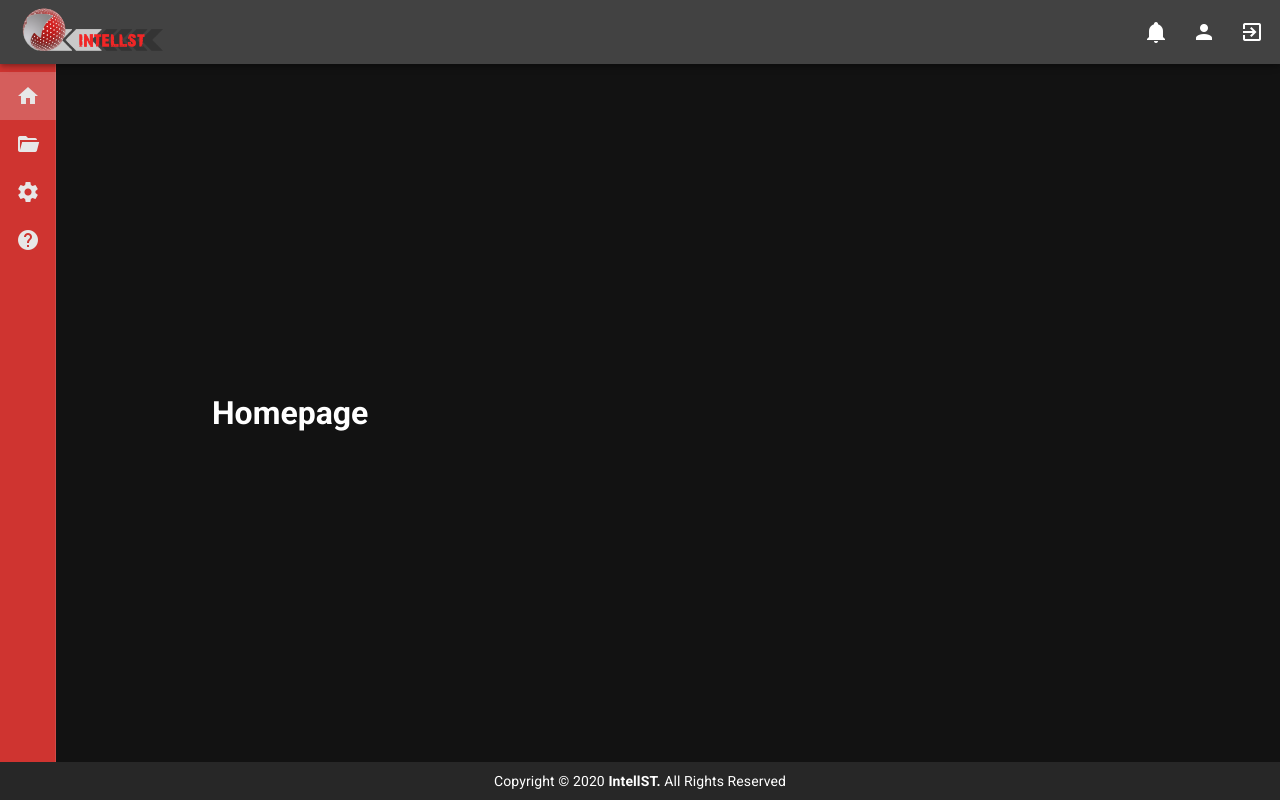
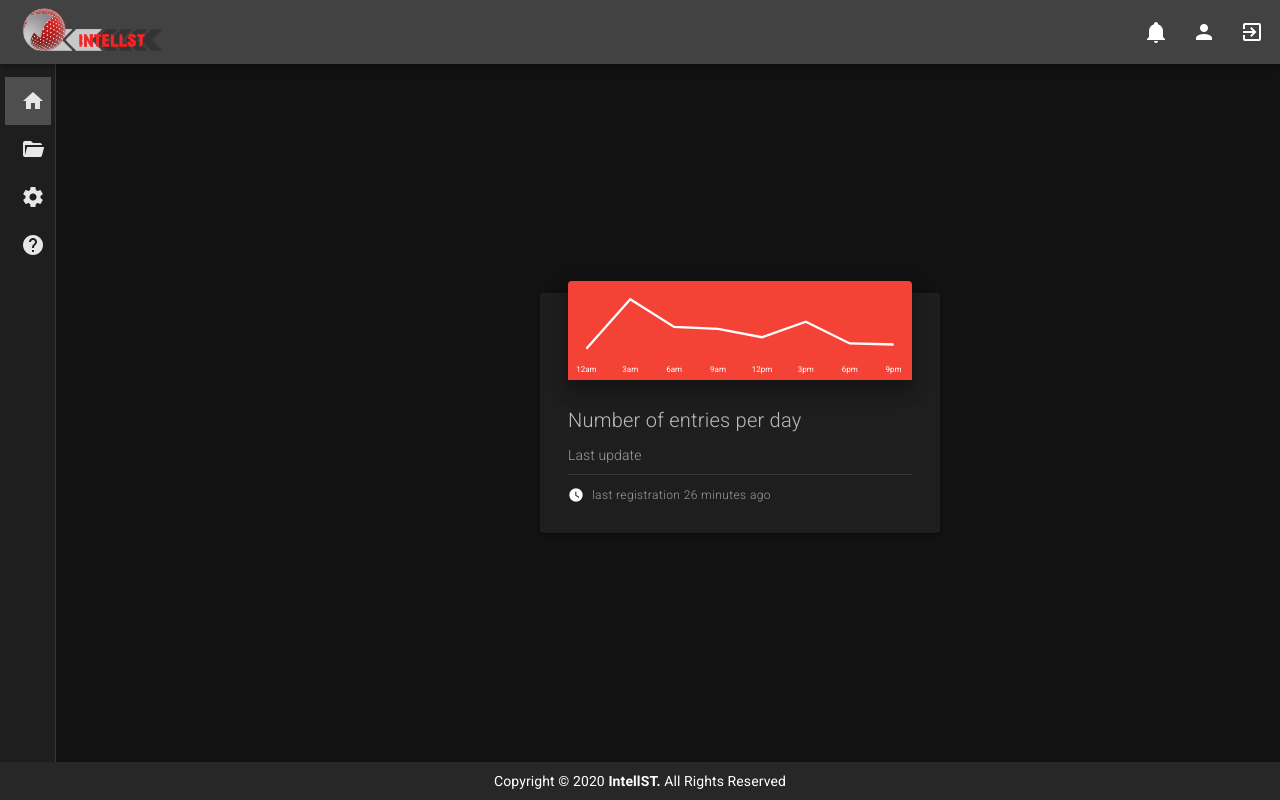
Before and after one commit to mihaibudeci/IntellST-frontend, a Vue app: page / in a window 1280 px wide. Built offline with nearby package versions, Linux system fonts and the light colour scheme.

Commit message:
Change menu and home content

```diff
--- a/src/App.vue
+++ b/src/App.vue
@@ -1,99 +1,15 @@
 <template>
-  <v-app id="inspire">
-    <v-navigation-drawer
-      app
-      clipped
-      width="200"
-      permanent
-      expand-on-hover
-      color="red darken-1"
-      class="transparent"
-    >
-      <v-list dense>
-        <v-list-item link to="/">
-          <v-list-item-action>
-            <v-icon>mdi-home</v-icon>
-          </v-list-item-action>
-          <v-list-item-content>
-            <v-list-item-title>Home page</v-list-item-title>
-          </v-list-item-content>
-        </v-list-item>
-        <v-list-item link to="/cases">
-          <v-list-item-action>
-            <v-icon>mdi-folder-open</v-icon>
-          </v-list-item-action>
-          <v-list-item-content>
-            <v-list-item-title>Consult cases</v-list-item-title>
-          </v-list-item-content>
-        </v-list-item>
-        <v-list-item link to="/settings">
-          <v-list-item-action>
-            <v-icon>mdi-cog</v-icon>
-          </v-list-item-action>
-          <v-list-item-content>
-            <v-list-item-title>Settings</v-list-item-title>
-          </v-list-item-content>
-        </v-list-item>
-        <v-list-item link  to="/about">
-          <v-list-item-action>
-            <v-icon>mdi-help-circle</v-icon>
-          </v-list-item-action>
-          <v-list-item-content>
-            <v-list-item-title>FAQ</v-list-item-title>
-          </v-list-item-content>
-        </v-list-item>
-      </v-list>
-    </v-navigation-drawer>
-
-    <v-app-bar
-      app
-      color="grey darken-3"
-      clipped-left
-    >
-      <img :src="require('./assets/logo.svg')" class="mt-2 mr-1" height="100"/>
-      <v-spacer></v-spacer>
-      <v-btn icon>
-        <v-icon>mdi-bell</v-icon>
-      </v-btn>
-      <v-btn icon>
-        <v-icon>mdi-account</v-icon>
-      </v-btn>
-      <v-btn icon to="/login">
-        <v-icon>mdi-exit-to-app</v-icon>
-      </v-btn>
-    </v-app-bar>
-
-    <v-content>
-      <v-container
-        class="fill-height"
-        fluid
-      >
-    <router-view></router-view>
-      </v-container>
-    </v-content>
-
-    <v-footer app padless>
-      <v-card-text class="py-2 white--text text-center">
-        Copyright &copy; {{ new Date().getFullYear() }} <strong>IntellST.</strong> All Rights Reserved
-      </v-card-text>
-    </v-footer>
+  <v-app>
+    <v-dashboard/>
   </v-app>
 </template>
 
 <script>
+  import VDashboard from '@/views/Dashboard.vue';
+
   export default {
-    props: {
-      source: String,
-    },
-    created () {
-      this.$vuetify.theme.dark = true
-    },
+    components: {
+      VDashboard,
+    }
   }
 </script>
-
-<style scoped>
-.transparent {
-   opacity: 0.90;
-   border-color: transparent!important;
- }
-</style>
--- /dev/null
+++ b/src/views/Dashboard.vue
@@ -0,0 +1,108 @@
+<template>
+  <v-app id="inspire">
+    <v-navigation-drawer
+      app
+      clipped
+      width="200"
+      permanent
+      expand-on-hover
+      color="grey darken-4"
+      class="transparent"
+    >
+      <v-list dense
+        class="tile"
+      >
+        <v-list-item link to="/">
+          <v-list-item-action>
+            <v-icon>mdi-home</v-icon>
+          </v-list-item-action>
+          <v-list-item-content>
+            <v-list-item-title>Home page</v-list-item-title>
+          </v-list-item-content>
+        </v-list-item>
+        <v-list-item link to="/cases">
+          <v-list-item-action>
+            <v-icon>mdi-folder-open</v-icon>
+          </v-list-item-action>
+          <v-list-item-content>
+            <v-list-item-title>Consult cases</v-list-item-title>
+          </v-list-item-content>
+        </v-list-item>
+        <v-list-item link to="/settings">
+          <v-list-item-action>
+            <v-icon>mdi-cog</v-icon>
+          </v-list-item-action>
+          <v-list-item-content>
+            <v-list-item-title>Settings</v-list-item-title>
+          </v-list-item-content>
+        </v-list-item>
+        <v-list-item link  to="/about">
+          <v-list-item-action>
+            <v-icon>mdi-help-circle</v-icon>
+          </v-list-item-action>
+          <v-list-item-content>
+            <v-list-item-title>FAQ</v-list-item-title>
+          </v-list-item-content>
+        </v-list-item>
+      </v-list>
+    </v-navigation-drawer>
+
+    <v-app-bar
+      app
+      color="grey darken-3"
+      clipped-left
+    >
+      <img :src="require('@/assets/logo.svg')" class="mt-2 mr-1" height="100"/>
+      <v-spacer></v-spacer>
+      <v-btn icon>
+        <v-icon>mdi-bell</v-icon>
+      </v-btn>
+      <v-btn icon>
+        <v-icon>mdi-account</v-icon>
+      </v-btn>
+      <v-btn icon to="/login">
+        <v-icon>mdi-exit-to-app</v-icon>
+      </v-btn>
+    </v-app-bar>
+
+    <v-content>
+      <v-container
+        class="fill-height"
+        fluid
+      >
+    <router-view/>
+      </v-container>
+    </v-content>
+
+    <v-footer app padless>
+      <v-card-text class="py-2 white--text text-center">
+        Copyright &copy; {{ new Date().getFullYear() }} <strong>IntellST.</strong> All Rights Reserved
+      </v-card-text>
+    </v-footer>
+  </v-app>
+</template>
+
+<script>
+  export default {
+    props: {
+      source: String,
+    },
+    created () {
+      this.$vuetify.theme.dark = true
+    },
+  }
+</script>
+
+<style scoped>
+.transparent {
+   opacity: 0.90;
+   border-color: transparent!important;
+ }
+  .tile {
+    margin: 5px;
+    border-radius: 4px;
+  }
+  .tile:hover {
+    color: red;
+  }
+</style>
--- a/src/views/HomePage.vue
+++ b/src/views/HomePage.vue
@@ -1,12 +1,68 @@
 <template>
-  <div class="home">
-    <h1>Homepage</h1>
-  </div>
-</template>
+  <v-card
+    class="col-6 mx-auto"
+    max-width="400"
+  >
+    <v-sheet
+      class="v-sheet--offset mx-auto"
+      color="red"
+      elevation="12"
+      max-width="calc(100% - 32px)"
+    >
+      <v-sparkline
+        :labels="labels"
+        :value="value"
+        color="white"
+        line-width="2"
+        padding="16"
+      ></v-sparkline>
+    </v-sheet>
+
+    <v-card-text class="pt-0">
+      <div class="title font-weight-light mb-2">Number of entries per day</div>
+      <div class="subheading font-weight-light grey--text">Last update</div>
+      <v-divider class="my-2"></v-divider>
+      <v-icon
+        class="mr-2"
+        small
+      >
+        mdi-clock
+      </v-icon>
+      <span class="caption grey--text font-weight-light">last registration 26 minutes ago</span>
+    </v-card-text>
+  </v-card>
+  </template>
 
 <script>
+  export default {
+    data: () => ({
+      labels: [
+        '12am',
+        '3am',
+        '6am',
+        '9am',
+        '12pm',
+        '3pm',
+        '6pm',
+        '9pm',
+      ],
+      value: [
+        200,
+        675,
+        410,
+        390,
+        310,
+        460,
+        250,
+        240,
+      ],
+    }),
+  }
+</script>
 
-export default {
-
-}
-</script>
+<style>
+  .v-sheet--offset {
+    top: -24px;
+    position: relative;
+  }
+</style>
```
